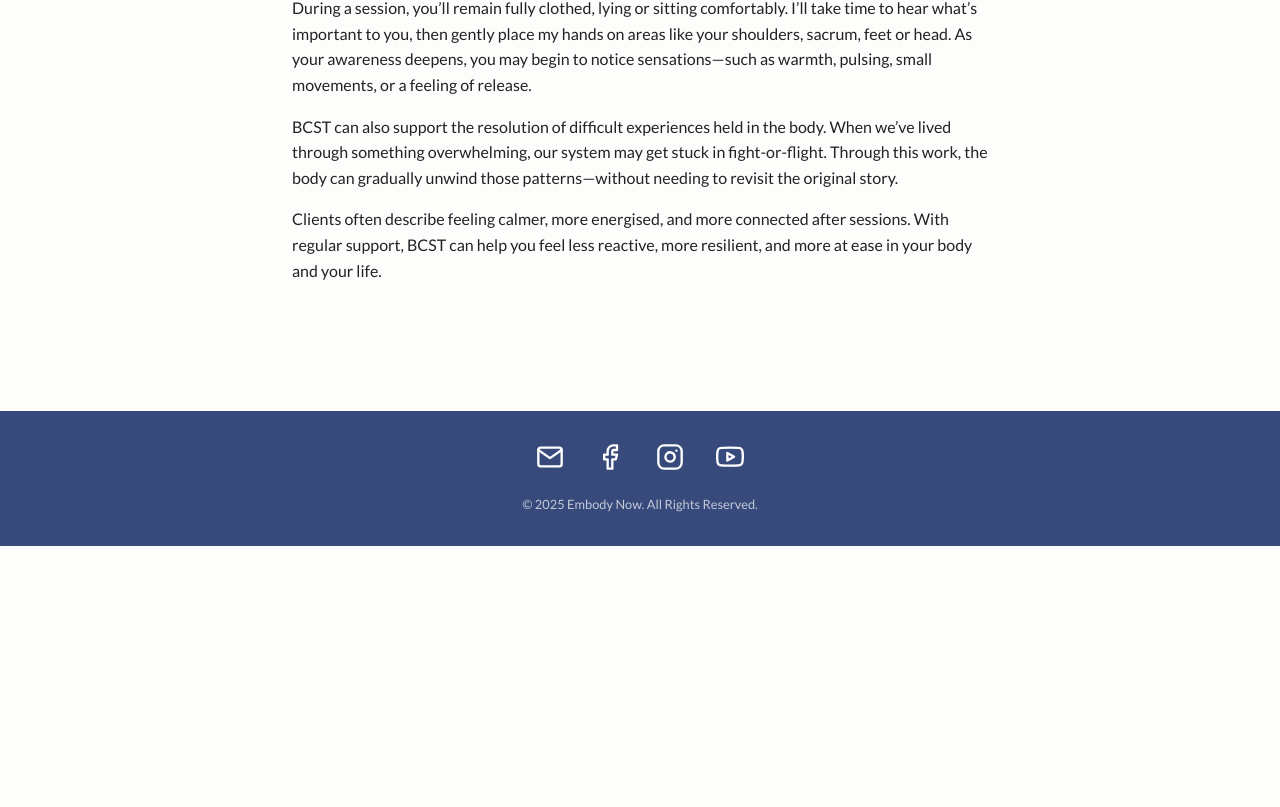
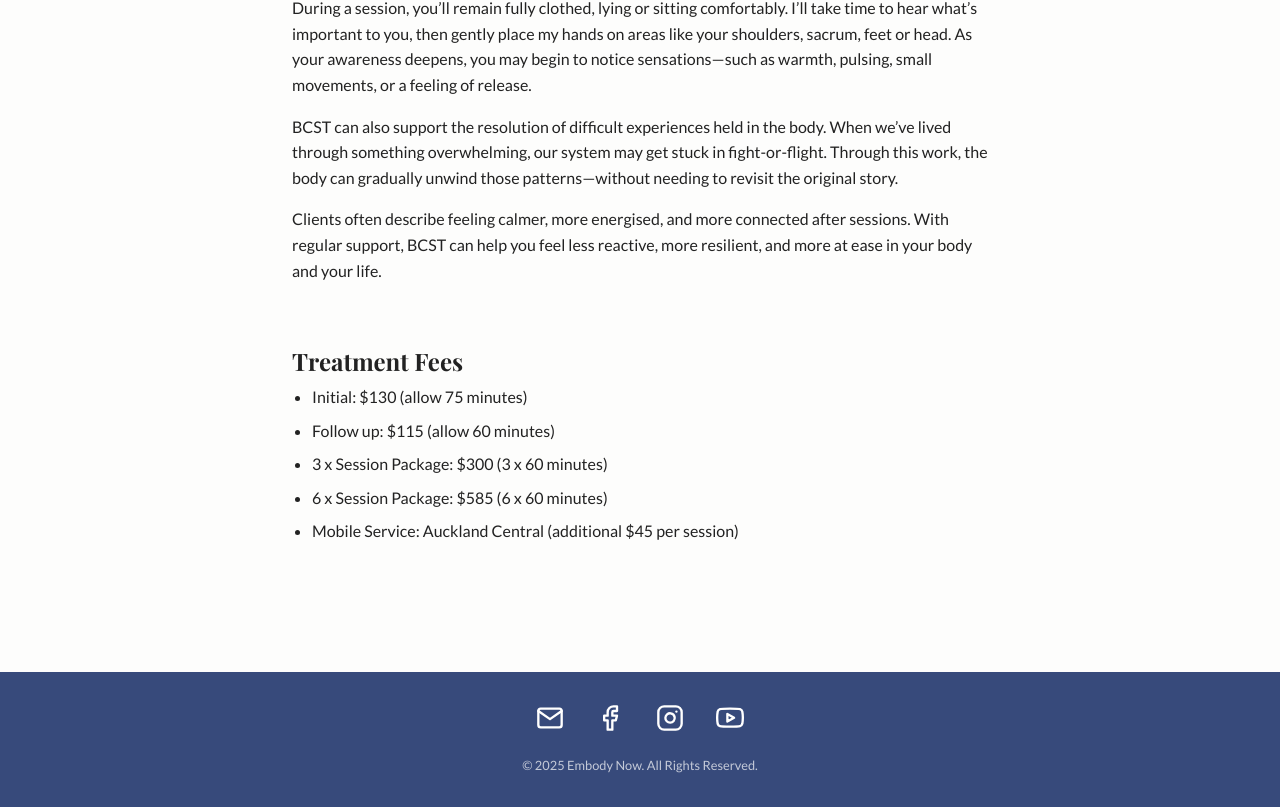
Before and after one commit to orowarth/embody-now, a React (Vite) app: page /services/biodynamic-craniosacral-therapy in a window 1280 px wide. Shown: the part 1327-2134 px from the top of the page. Before the commit the page ends 1873 px from the top, so only its background shows below. Built offline with nearby package versions, Linux system fonts and the light colour scheme.

Commit message:
Updated address and wording around Qi Gong

```diff
--- a/src/components/Treatments/Treatments.tsx
+++ b/src/components/Treatments/Treatments.tsx
@@ -14,8 +14,8 @@ const cardDisplayData = [
     className: 'is-offset',
   },
   {
-    slug: 'somatic-qi-gong',
-    title: 'Somatic Qi Gong',
+    slug: 'somatic-flow-qi-gong',
+    title: 'Somatic Flow Qi Gong',
     subtitle: 'transformational mindful movement',
     description: 'Somatic Qi Gong is a gentle, intuitive movement practice that combines traditional Qi Gong with somatic and trauma-informed principles.',
     variant: 'dark',
@@ -49,7 +49,7 @@ export function Treatments() {
         <h2>Treatments & Classes</h2>
         <p>
           Whether through in-person Craniosacral Therapy, online Somatic Enquiry, or weekly
-          online Somatic Qi Gong classes, my work invites you into a space of deep stillness,
+          online Somatic Flow Qi Gong classes, my work invites you into a space of deep stillness,
           inner listening, and embodied awareness. Each pathway is designed to support your nervous system to settle, unwind tension, and reconnect with your body’s innate capacity to heal—always gently, and always at your pace.
         </p>
       </div>
--- a/src/data/serviceData.ts
+++ b/src/data/serviceData.ts
@@ -18,6 +18,10 @@ export interface ServicePageData {
   videos?: {
     id: string;
     title: string;
+  }[];
+  prices?: {
+    title: string;
+    items: string[];
   }[];
 }
 
@@ -44,9 +48,21 @@ export const services: Record<string, ServicePageData> = {
         ],
       },
     ],
+    prices: [
+      {
+        title: 'Treatment Fees',
+        items: [
+          'Initial: $130 (allow 75 minutes)',
+          'Follow up: $115 (allow 60 minutes)',
+          '3 x Session Package: $300 (3 x 60 minutes)',
+          '6 x Session Package: $585 (6 x 60 minutes)',
+          'Mobile Service: Auckland Central (additional $45 per session)',
+        ],
+      },
+    ],
   },
-  'somatic-qi-gong': {
-    title: 'Somatic Qi Gong',
+  'somatic-flow-qi-gong': {
+    title: 'Somatic Flow Qi Gong',
     quote: {
       text: 'When I discovered Qi Gong, I connected with a beauty inside myself I had never known before. Moving with elegance and grace, I felt deeply aligned with the natural flow of life. Through regular practice, I’ve released tension and emotional holding, and I can always shift my state to one of renewed energy and positivity.',
       author: 'Michelle',
@@ -54,10 +70,10 @@ export const services: Record<string, ServicePageData> = {
     imageSrc: qigongBanner,
     sections: [
       {
-        title: 'What is Somatic Qi Gong?',
+        title: 'What is Somatic Flow Qi Gong?',
         buttonText: 'Book Now',
         paragraphs: [
-          'Somatic Qi Gong is a gentle, trauma-informed movement practice that blends the ancient principles of traditional Qi Gong with the embodied presence of Biodynamic Craniosacral Therapy and insights from Polyvagal Theory (the science of the vagus nerve). It offers a space to slow down, connect with your body, and support your nervous system in finding balance and ease.',
+          'Somatic Flow Qi Gong is a gentle, trauma-informed movement practice that blends the ancient principles of traditional Qi Gong with the embodied presence of Biodynamic Craniosacral Therapy and insights from Polyvagal Theory (the science of the vagus nerve). It offers a space to slow down, connect with your body, and support your nervous system in finding balance and ease.',
           'Each weekly online class (held at 9:30am NZT) is shaped by the group itself. At the beginning of each session, I invite participants to share what they’re noticing in their bodies and what they’d like support with. From there, I tune into the field and receive guidance on which forms to offer and how to guide the practice. Movements are offered slowly, with deep respect for individual needs—there’s no pressure to push, perform, or get it “right.”',
           'Practising from the comfort of their own home, many students have said they feel more present, less self-conscious, and free to move at their own pace. This sense of safety and privacy allows for a deeper level of embodiment and self-awareness.',
           'The practice gently supports nervous system regulation, emotional grounding, and the natural flow of energy through the body. It’s especially nourishing for those experiencing stress, fatigue, or overwhelm—or anyone seeking a more conscious, compassionate relationship with themselves.',
@@ -66,8 +82,17 @@ export const services: Record<string, ServicePageData> = {
       },
     ],
     videos: [
-      { id: '5AO_sEQXYO0', title: 'Somatic Qi Gong - Metal Element, Lungs' },
-      { id: '_zlh-45_He8', title: 'Somatic Qi Gong - Become the Element' },
+      { id: '5AO_sEQXYO0', title: 'Somatic Flow Qi Gong - Metal Element, Lungs' },
+      { id: '_zlh-45_He8', title: 'Somatic Flow Qi Gong - Become the Element' },
+    ],
+    prices: [
+      {
+        title: 'Online Somatic Flow Qi Gong',
+        items: [
+          '4 Sessions $45 (45 mins)',
+          'Casual drop in class $20',
+        ],
+      },
     ],
   },
   'somatic-enquiry': {
@@ -90,6 +115,17 @@ export const services: Record<string, ServicePageData> = {
         ],
       },
     ],
+    prices: [
+      {
+        title: 'Online Somatic Enquiry',
+        items: [
+          'Initial: $95 (allow 60 minutes)',
+          'Follow up: $80 (allow 45 minutes)',
+          '3 x Session Package: $210 (3 x 45 minutes)',
+          '6 x Session Package: $395 (6 x 45 minutes)',
+        ],
+      },
+    ],
   },
   'retreats-workshops': {
     title: 'Workshops and Retreats',
--- a/src/pages/ContactPage/ContactPage.tsx
+++ b/src/pages/ContactPage/ContactPage.tsx
@@ -25,15 +25,9 @@ export function ContactPage() {
           <div className="detail-item">
             <LocationIcon />
             <div className="address-block">
-              <h3>Milford Clinic</h3>
-              <h4>Your Wellbeing</h4>
-              <p>3 Milford Road, Milford<br/>(through the arcade upstairs in the Your Wellbeing Clinic)</p>
-            </div>
-
-            <div className="address-block">
-              <h3>Westmere Clinic</h3>
-              <h4>Seven Senses</h4>
-              <p>100 Westend Road, Westmere</p>
+              <h3>Mount Eden</h3>
+              <h4>Auckland Craniosacral</h4>
+              <p>38 Rossmay Terrace, Mount Eden, Auckland</p>
             </div>
           </div>
 
--- a/src/pages/ServicePage/ServicePage.css
+++ b/src/pages/ServicePage/ServicePage.css
@@ -41,6 +41,52 @@
 .service-page-section {
   max-width: 75ch;
   margin: 0 auto var(--spacing-xl);
+}
+
+.service-page-section {
+  max-width: 75ch;
+  margin: 0 auto var(--spacing-xl);
+}
+
+.service-page-prices-section {
+  max-width: 75ch;
+  margin: 0 auto var(--spacing-xl);
+}
+
+.service-page-prices-section h2 {
+  font-size: 2.5rem;
+  margin-bottom: var(--spacing-md);
+  text-align: left;
+  color: inherit;
+}
+
+.price-category {
+  margin-bottom: var(--spacing-lg);
+}
+
+.price-category h3 {
+  font-size: 1.5rem;
+  margin-bottom: var(--spacing-sm);
+  border-bottom: none;
+  padding-bottom: 0;
+  color: inherit;
+}
+
+.price-category ul {
+  list-style: disc;
+  padding-left: 20px;
+  margin: 0;
+}
+
+.price-category ul li {
+  background-color: transparent;
+  padding: 0;
+  margin-bottom: 8px;
+  border-radius: 0;
+  box-shadow: none;
+  display: list-item;
+  font-size: 1em;
+  color: inherit;
 }
 
 .section-header {
@@ -100,8 +146,14 @@
 }
 
 @media (max-width: 768px) {
+  .service-page-container {
+    padding-left: var(--spacing-md);
+    padding-right: var(--spacing-md);
+  }
+
   .videos-container {
     grid-template-columns: 1fr;
+    max-width: 100%;
   }
 
   .section-header {
@@ -116,4 +168,8 @@
   .service-page-section h2 {
     font-size: 2rem;
   }
+
+  .service-page-prices-section h2 {
+    font-size: 2rem;
+  }
 }
--- a/src/pages/ServicePage/ServicePage.tsx
+++ b/src/pages/ServicePage/ServicePage.tsx
@@ -39,6 +39,21 @@ export function ServicePage() {
         </div>
       ))}
 
+      {(data.prices && data.prices.length > 0) && (
+        <div className="service-page-prices-section">
+          {data.prices.map((priceCategory, categoryIndex) => (
+            <div key={categoryIndex} className="price-category">
+              <h3>{priceCategory.title}</h3>
+              <ul>
+                {priceCategory.items.map((item, itemIndex) => (
+                  <li key={itemIndex}>{item}</li>
+                ))}
+              </ul>
+            </div>
+          ))}
+        </div>
+      )}
+
       {(data.videos && data.videos.length > 0) && (
         <div className="videos-container">
           {data.videos.map(video => (
```
Also changed, not shown: 1 other file (tests, documents, lock files or other folders).
